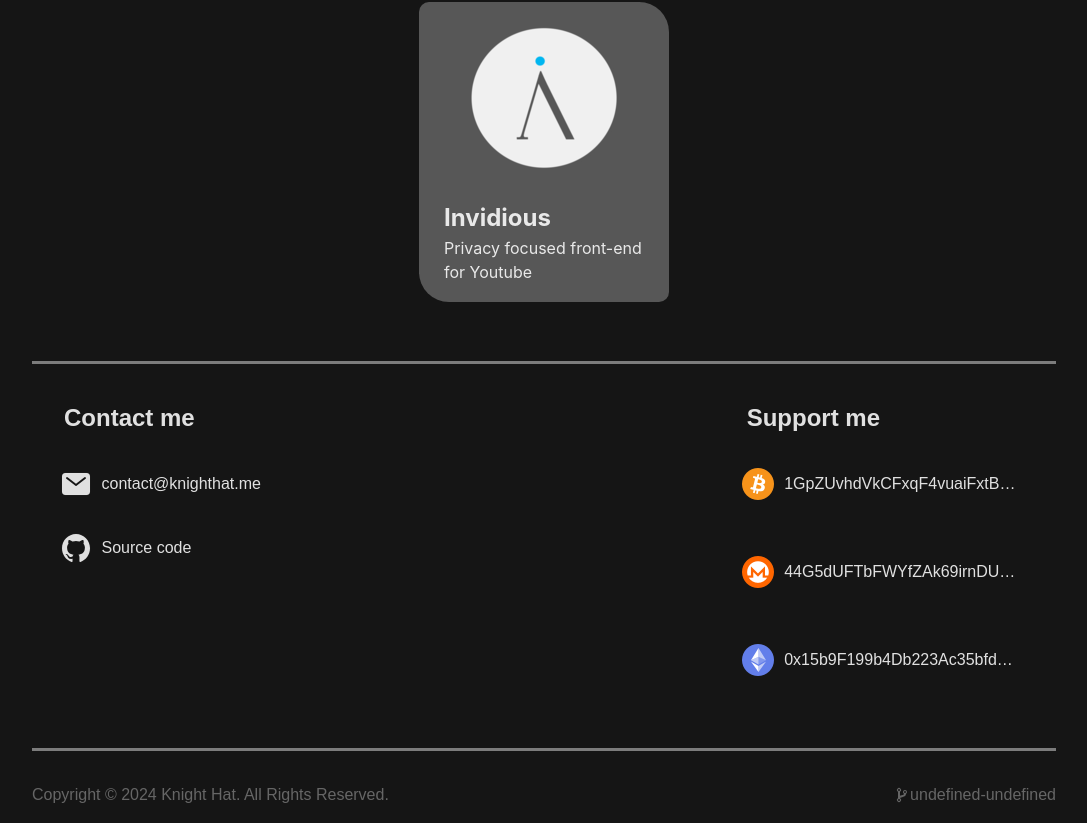
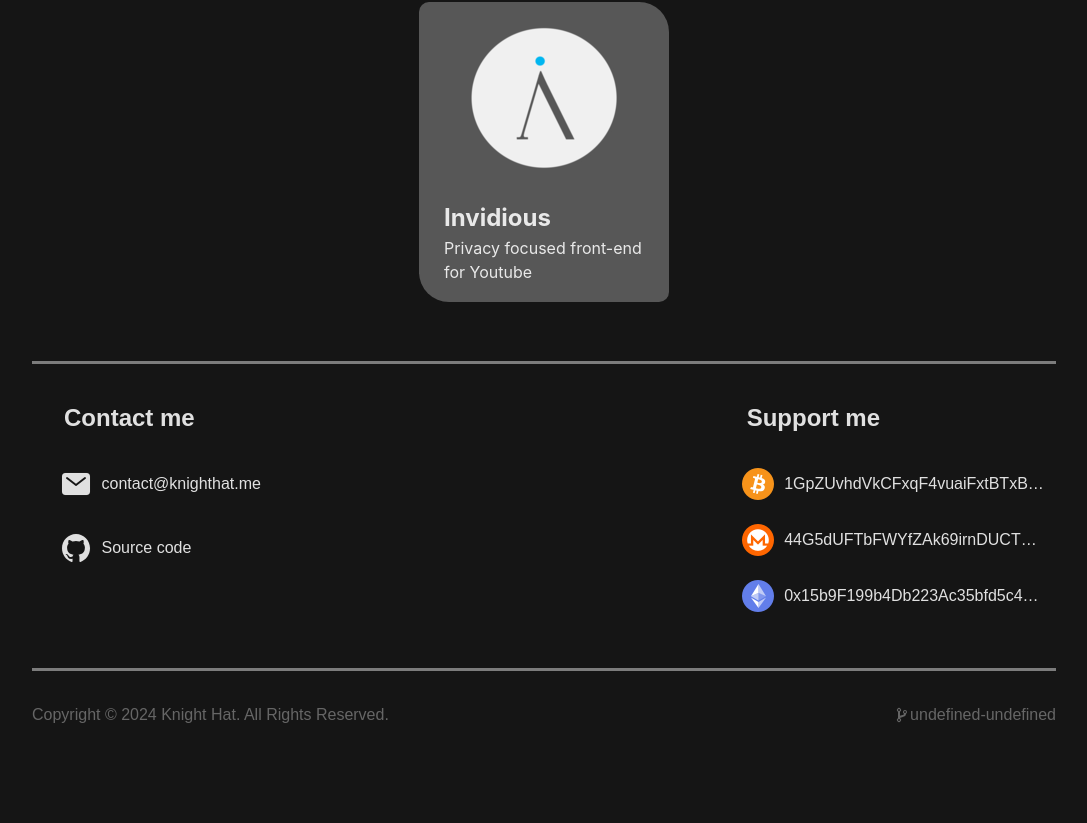
Before and after one commit to knighthat/knighthat-me, a React (Vite) app: page / in a window 1280 px wide. Shown: the part 1251-2074 px from the top of the page, without its empty margins (96-1183 px from the left). After the commit the page ends 1994 px from the top, so only its background shows below. Built offline with nearby package versions, Linux system fonts and the light colour scheme; no server answers.

Commit message:
adjusted spacing between wallet addresses

```diff
--- a/src/template/footer.css
+++ b/src/template/footer.css
@@ -43,8 +43,7 @@ footer {
 
 /* Space between elements in section. For MOBILE devices */
 .footer-section > div.pure-g {
-    margin: 2rem 0 3rem 1rem;
-    gap: 2rem;
+    margin: 2rem 0 2rem 1rem;
 }
 
 .footer-section-method-icon {
@@ -63,7 +62,6 @@ footer {
 }
 
 .footer-section-method-text > span {
-    max-width: 90%;
     white-space: nowrap;
     overflow: hidden;
     text-overflow: ellipsis;
```
